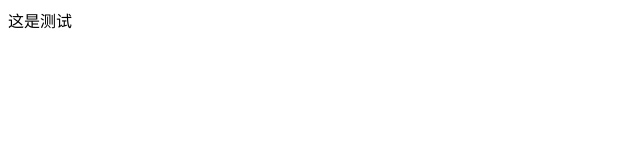
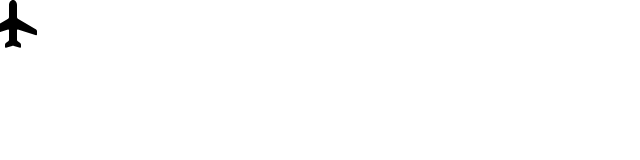
Before and after one commit to tyj-321/code-snippet, a Vue app: page /#/customPoint in a window 1280 px wide. Shown: the top 160 px of the page, without its empty margins (0-640 px from the left). Built offline with nearby package versions, Linux system fonts and the light colour scheme.

Commit message:
feat: 🎸 新增鼠标跟随移动带上方向

```diff
--- a/package.json
+++ b/package.json
@@ -9,6 +9,7 @@
     "preview": "vite preview"
   },
   "dependencies": {
+    "@vueuse/core": "^10.6.1",
     "vue": "^3.3.8",
     "vue-router": "^4.2.5"
   },
--- a/src/views/CustomPoint.vue
+++ b/src/views/CustomPoint.vue
@@ -1,12 +1,48 @@
 <!-- 实现鼠标跟随移动 -->
 <template>
-    <div>
-        这是测试
-    </div>
+  <div ref="mouse" class="airport">
+    <img :src="airport" alt="">
+  </div>
 </template>
 
 <script setup>
+import airport from '@/assets/images/airport.svg'
+import { onBeforeMount } from 'vue';
+import { ref } from 'vue'
+import { onMounted } from 'vue';
+import { useThrottleFn } from '@vueuse/core'
+const mouse = ref(null)
+const x = ref(0)
+const y = ref(0)
+const rotate = ref(0)
+const handleMouseMove = useThrottleFn((e) => {
+  if (Math.abs(e.movementX) + Math.abs(e.movementY) > 1) {
+    rotate.value = Math.atan2(e.movementX, -e.movementY)
+  }
+  mouse.value.style.transform = `translate(${e.clientX}px, ${e.clientY}px)`
+  mouse.value.style.transform += `rotate(${rotate.value}rad)`
+}, 10)
+onMounted(() => {
+  window.addEventListener('mousemove', handleMouseMove)
+})
+
+onBeforeMount(() => {
+  window.removeEventListener('mousemove', () => {})
+})
 
 </script>
 
-<style scoped></style>
+<style scoped>
+.airport {
+  position: fixed;
+  width: 50px;
+  height: 50px;
+  margin-left: -20px;
+  margin-top: -9px;
+}
+</style>
+<style>
+html {
+  cursor: none;
+}
+</style>
--- a/vite.config.js
+++ b/vite.config.js
@@ -1,7 +1,13 @@
 import { defineConfig } from 'vite'
 import vue from '@vitejs/plugin-vue'
+import path from 'path'
 
 // https://vitejs.dev/config/
 export default defineConfig({
   plugins: [vue()],
+  resolve: {
+      alias: {
+        '@': path.resolve(__dirname, './src')
+    },
+  }
 })
```
Also changed, not shown: src/assets/images/airport.svg (added), 1 other file (tests, documents, lock files or other folders).
